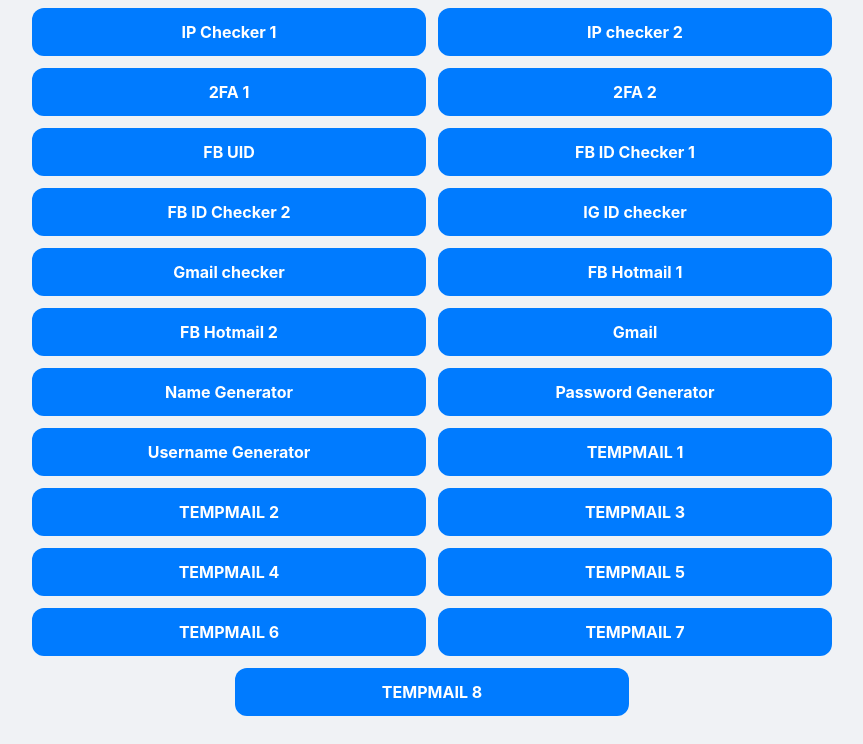
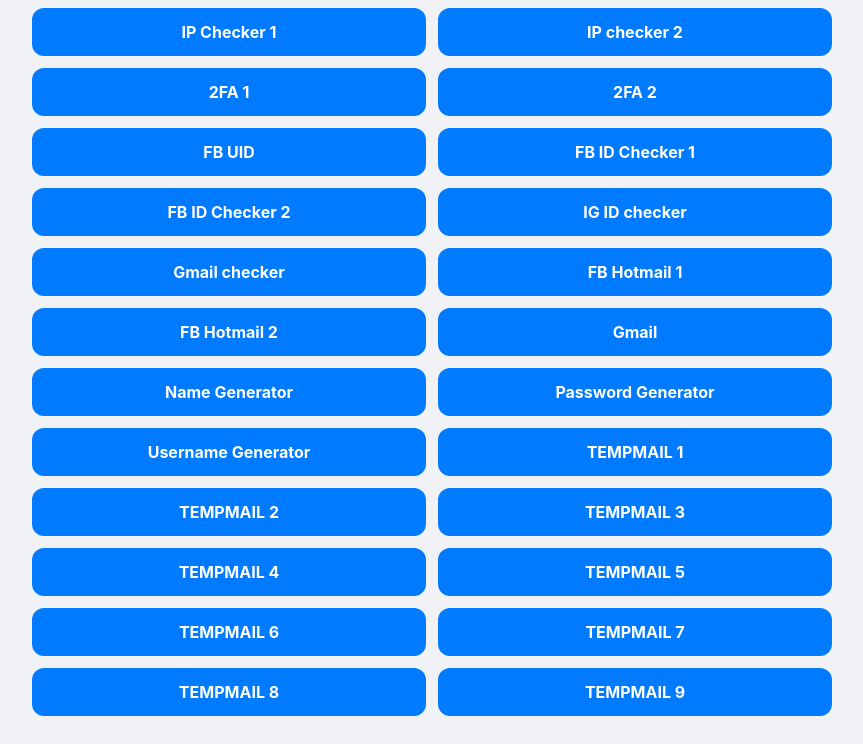
Before and after one commit to paiditemfree/Fast-create, a plain HTML site: page index.html in a window 1280 px wide. Shown: the part 110-854 px from the top of the page, without its empty margins (208-1071 px from the left). Drawn offline with Linux system fonts and the light colour scheme.

Commit message:
Add files via upload

```diff
--- a/index.html
+++ b/index.html
@@ -88,6 +88,8 @@
     <a class="btn" href="https://5smail.email/" target="_blank">TEMPMAIL 7</a>
 
     <a class="btn" href="https://shitmail.me/" target="_blank">TEMPMAIL 8</a>
+
+      <a class="btn" href="https://temp-mail.asia/" target="_blank">TEMPMAIL 9</a>
   </div>
 
 </body>
```
